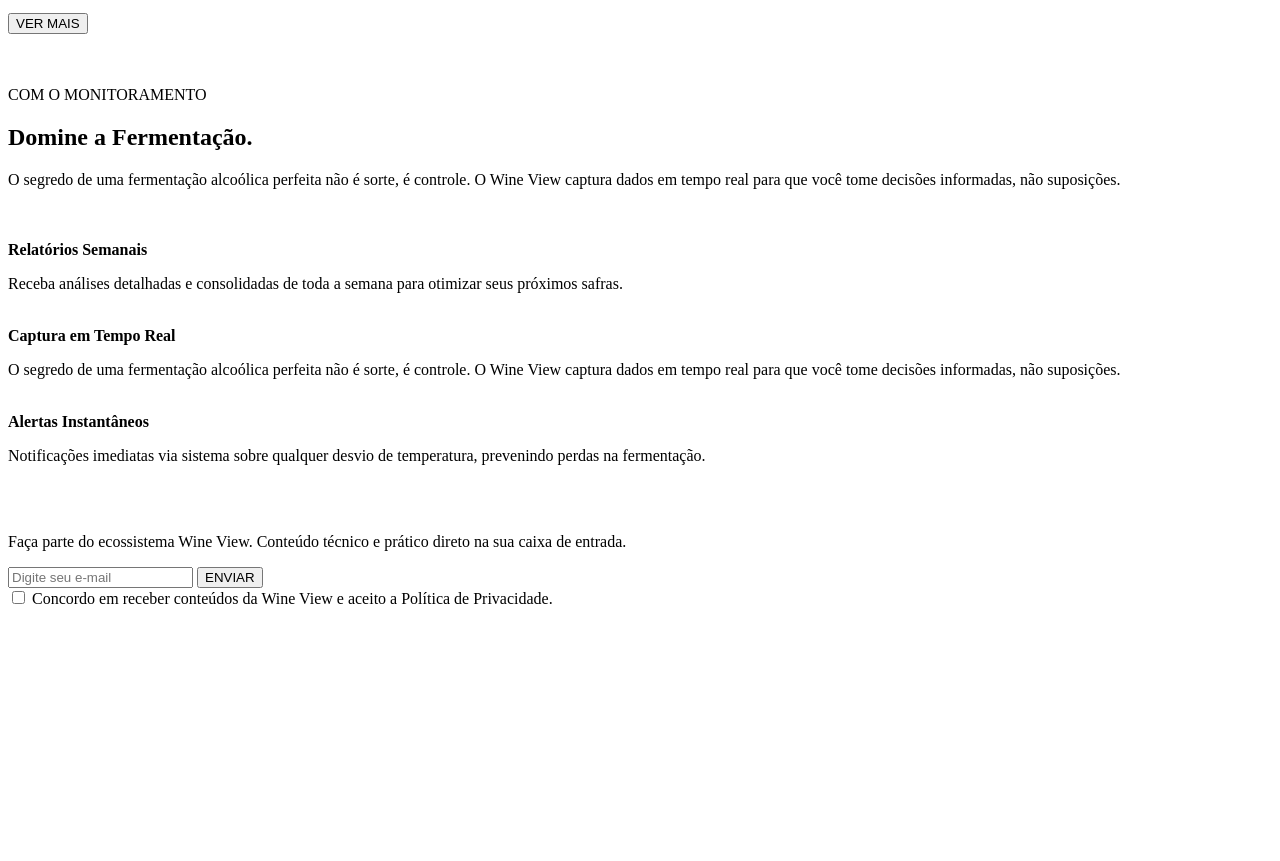
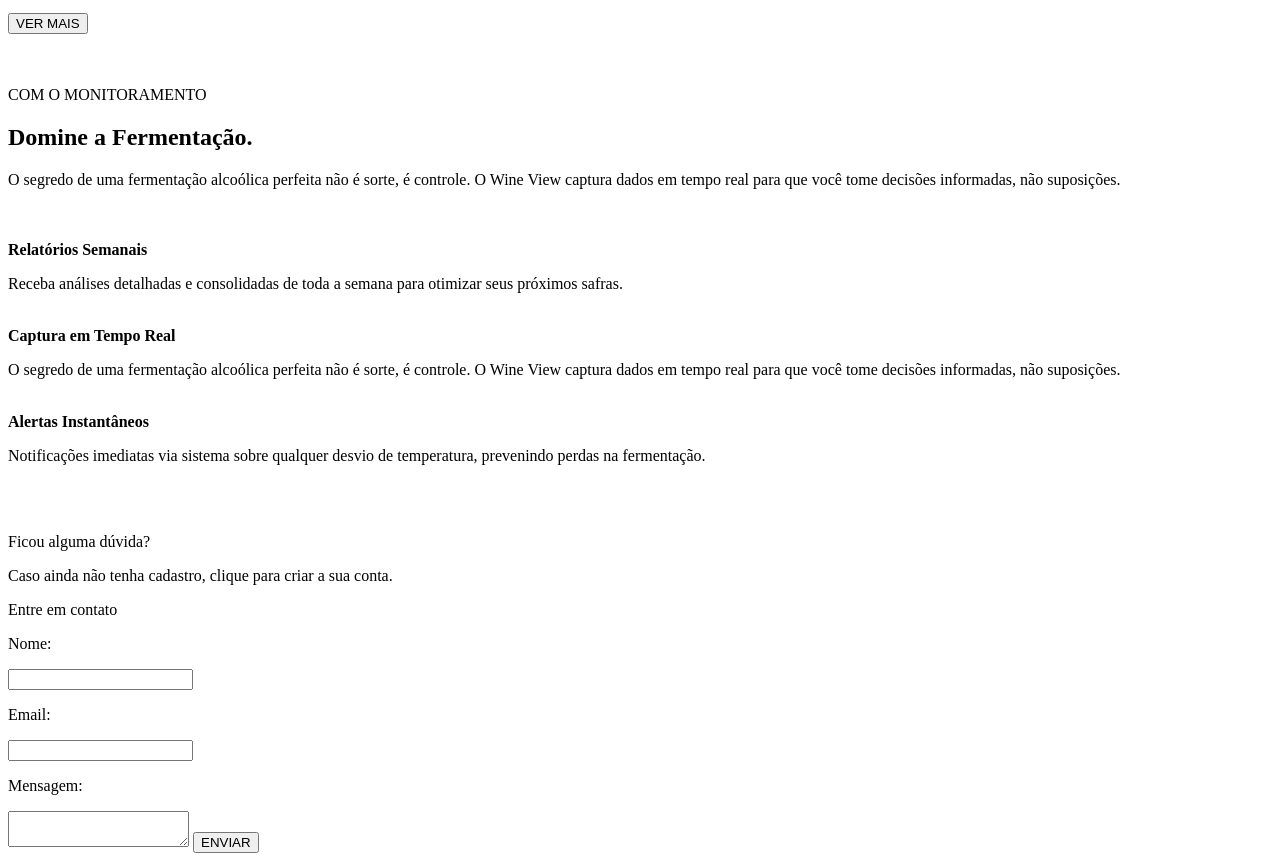
Before and after one commit to SPTech-Grupo01-Vinhos/Site-WineView, a plain HTML site: page home.html in a window 1280 px wide. Shown: the part 101-962 px from the top of the page. Before the commit the page ends 800 px from the top, so only its background shows below. Drawn offline with Linux system fonts and the light colour scheme.

Commit message:
Refatorando a tela de contato

```diff
--- a/home.html
+++ b/home.html
@@ -47,11 +47,30 @@
     <br><br>
 
     <div>
-        <p>Faça parte do ecossistema Wine View. Conteúdo técnico e prático direto na sua caixa de entrada.</p>
-        <input type="text" id="ipt_news" placeholder="Digite seu e-mail">
-        <button onclick="alert('E-mail cadastrado!')">ENVIAR</button>
-        <br>
-        <input type="checkbox"> Concordo em receber conteúdos da Wine View e aceito a Política de Privacidade.
+        <div class="container-contato">
+
+        <div class="container-titulo">
+
+            <p class="texto-destaque">Ficou alguma dúvida?</p>
+            <p>Caso ainda não tenha cadastro, clique para criar a sua conta.</p>
+
+        </div>
+
+        <div class="container-form">
+
+            <p class="texto-destaque-form">Entre em contato</p>
+
+            <p class="texto-comum">Nome:</p>
+            <input id="ipt_cont_nome">
+            <p class="texto-comum">Email:</p>
+            <input id="ipt_cont_email">
+            <p class="texto-comum">Mensagem: </p>
+            <textarea id="ipt_cont_msg"></textarea> <!--Mesma coisa que input só para quando tem mais linhas-->
+
+            <button class="btn-contato" onclick="alert('Mensagem enviada!')">ENVIAR</button>
+        </div>
+
+    </div>
     </div>
 
 
```
Also changed, not shown: contato.html (+0 -23 lines), login.html (+1 -0 lines).
